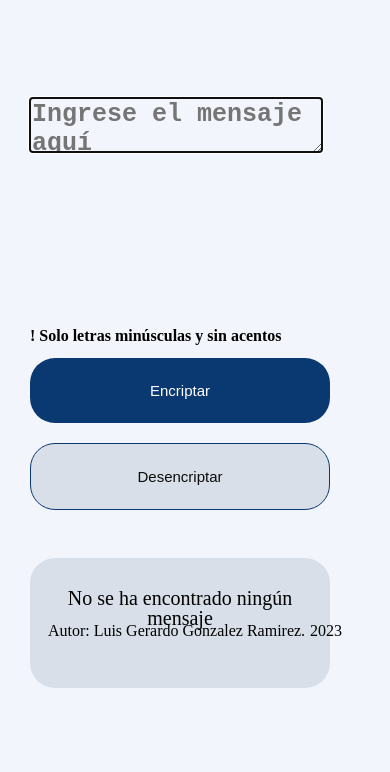
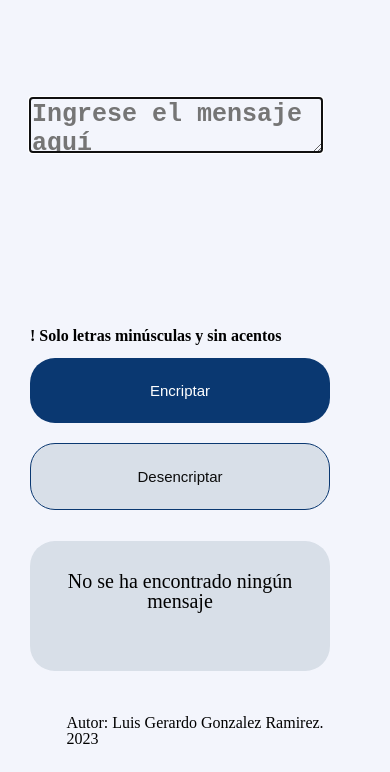
Before and after one commit to gerardolggr/Encriptador_texto, a plain HTML site: page index.html in a window 390 px wide. Shown: the part 72-844 px from the top of the page. Drawn offline with Linux system fonts and the light colour scheme.

Commit message:
Arreglando el posicionamiento del footer

```diff
--- a/index.html
+++ b/index.html
@@ -35,8 +35,11 @@
         </section>
     </main>
     <footer>
-        <p>Autor: Luis Gerardo Gonzalez Ramirez. </p>
-        <p>2023</p>
+        <div>
+            <p>Autor: Luis Gerardo Gonzalez Ramirez. </p>
+            <p>2023</p>
+        </div>
+
     </footer>
     <script src="./script.js"></script>
 </body>
--- a/styles.css
+++ b/styles.css
@@ -75,7 +75,7 @@ header img{
     align-items: center;
     gap: 20px;
     background-color: #D8DFE8;
-    position: absolute;
+    position: relative;
     left: 900px;
     top: 40px;
     right: 40px;
@@ -165,7 +165,7 @@ footer{
     }
 
     #mensaje_2{
-        top: 630px;
+        top: 550px;
         left: 30px;
         width: 300px;
         height: max-content;
@@ -182,13 +182,14 @@ footer{
         display: none;
     }
 
-    footer div{
-        display: none;
+    footer {
+        top: 550px;
+        margin-top: 20px;
         width: 100%;
     }
 }
 
-@media screen and (min-width: 500px) and (max-width: 850px) {
+@media screen and (min-width: 500px) and (max-width: 1000px) {
     header{
         margin: 0;
         padding: 10px 10px;
@@ -233,8 +234,9 @@ footer{
         display: none;
     }
 
-    footer div{
-        display: none;
+    footer{
+        top: 1050px;
         width: 100%;
+        margin-top: 20px;
     }
 }
```
